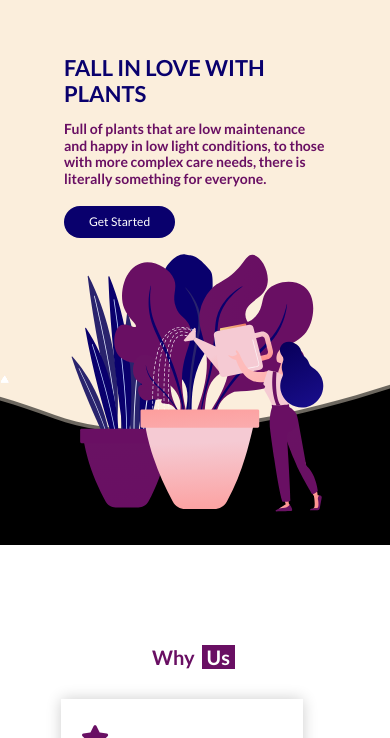
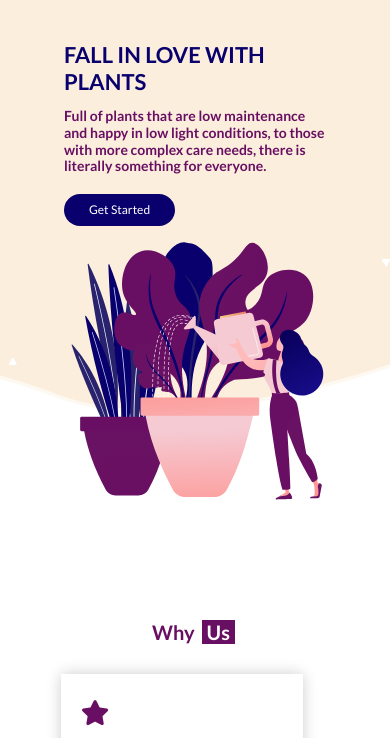
Before and after one commit to Asmaabdulsalam-zone/Swt-Plants, a plain HTML site: page index.html in a window 390 px wide. Shown: the part 51-789 px from the top of the page. Drawn offline with Linux system fonts and the light colour scheme; a web font is replaced by a local one.

Commit message:
Third edit

```diff
--- a/assets/css/main.scss
+++ b/assets/css/main.scss
@@ -260,9 +260,8 @@ p{
  }
  @media (max-width: 410px){
     padding:20% 0% 2% !important;
-    background-color: #000;
     .h-100{
-        min-height:60vh;
+        min-height:57vh;
     }
  }
 
```
Also changed, not shown: assets/css/main.css, 1 other file.
